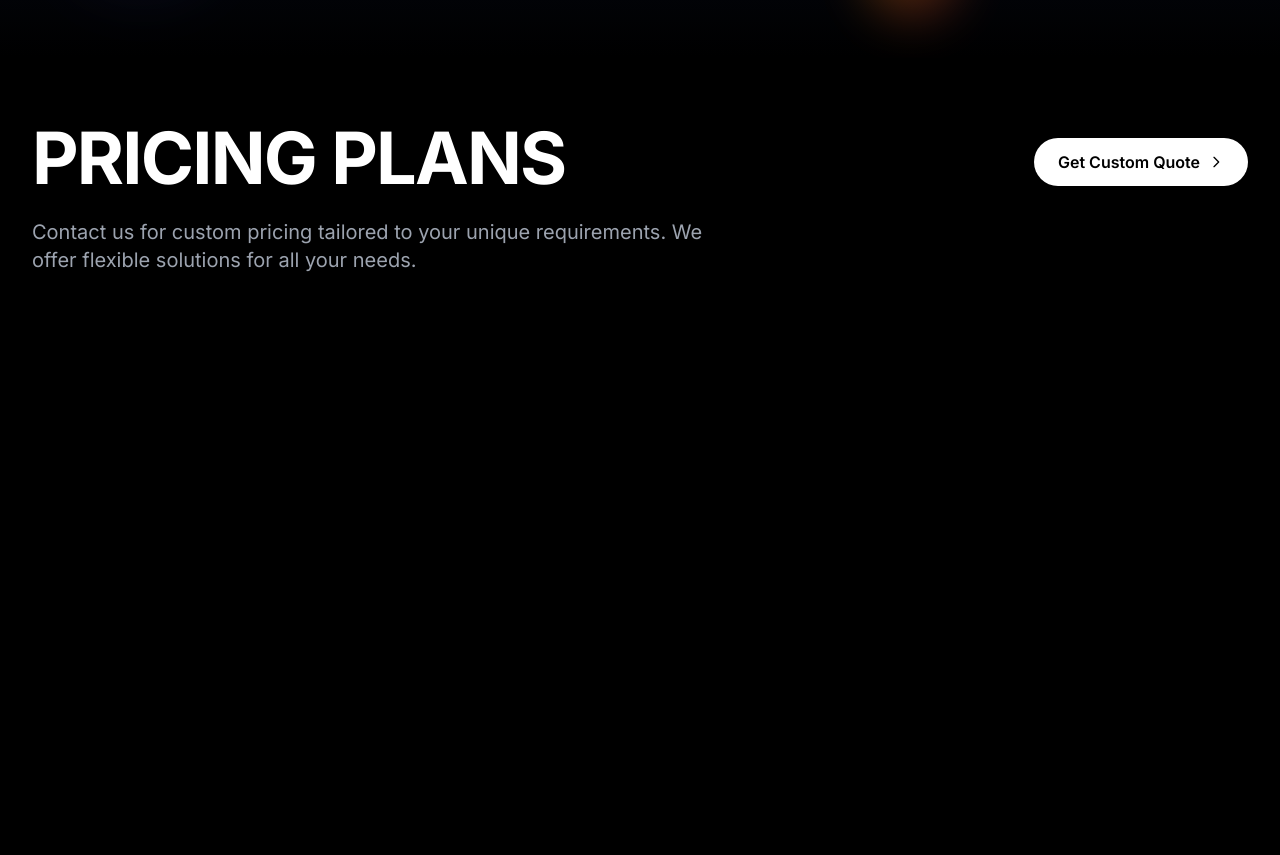
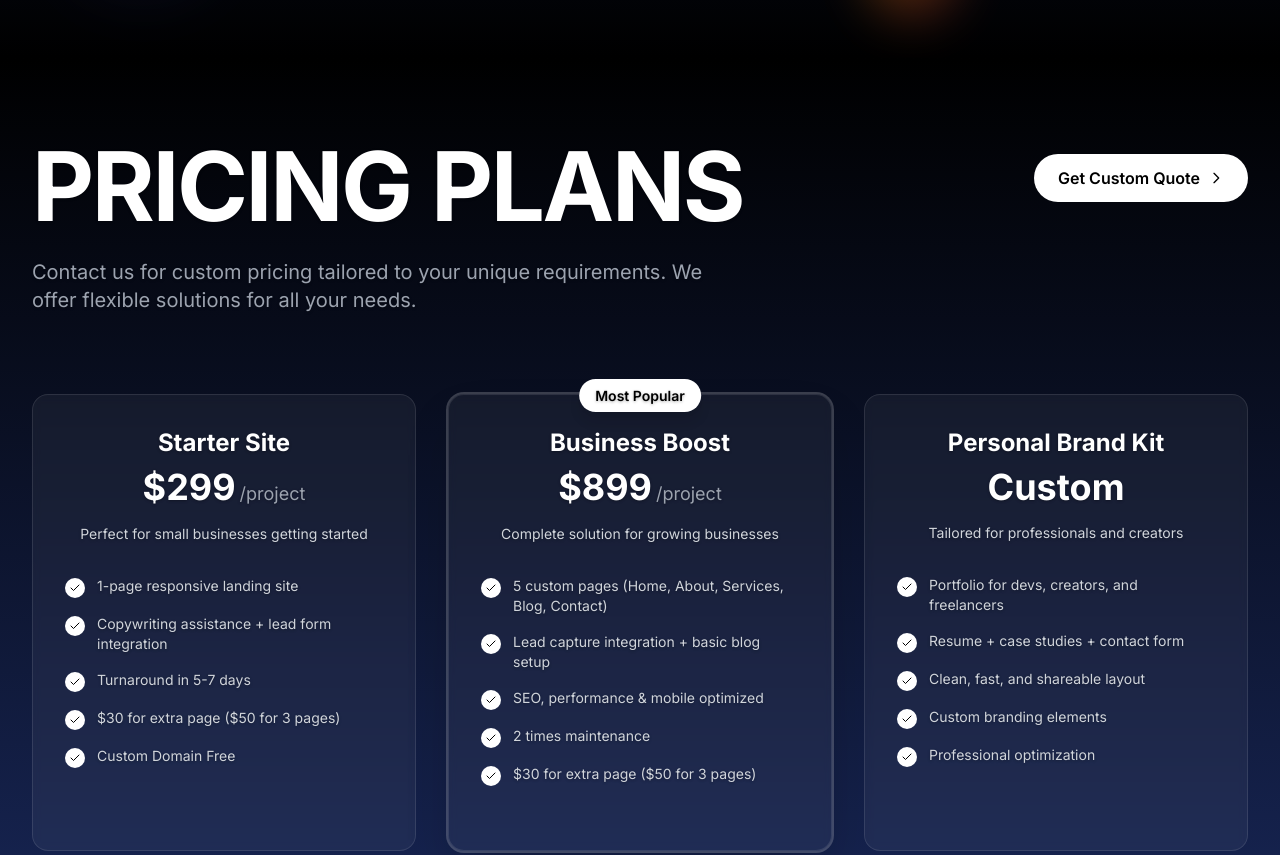
Before and after one commit to a-adityamagar/bluno, a React (Vite) app: page / in a window 1280 px wide. Shown: the part 4420-5275 px from the top of the page. Built offline with nearby package versions, Linux system fonts and the light colour scheme.

Commit message:
pricing section update

```diff
--- a/src/components/Planning.tsx
+++ b/src/components/Planning.tsx
@@ -1,147 +1,222 @@
-import React, { useState } from 'react';
-import { Mail, Check, Clock, Palette } from 'lucide-react';
-
-interface Feature {
-  text: string;
-  icon: React.ReactNode;
-}
-
-interface Button {
-  text: string;
-  icon: React.ReactNode;
-  primary?: boolean;
-  outlined?: boolean;
-}
-
-interface Plan {
-  id: string;
-  type: string;
-  badge?: string;
-  badgeColor?: string;
-  description: string;
-  features: Feature[];
-  buttons: Button[];
-  highlighted?: boolean;
-}
+import React, { useEffect, useRef } from 'react';
+import { Check } from 'lucide-react';
 
 const PricingSection: React.FC = () => {
-  const [selectedPlan, setSelectedPlan] = useState<string>('monthly');
+  const headerRef = useRef<HTMLDivElement>(null);
+  const cardRefs = useRef<(HTMLDivElement | null)[]>([]);
 
-  const plans: Plan[] = [
+  const packages = [
     {
-      id: 'monthly',
-      type: 'Monthly',
-      badge: 'Full Time UI/UX Design',
-      badgeColor: 'bg-white/10',
-      description: 'Best for individuals needing ongoing UI/UX design support.',
+      name: "Starter Site",
+      price: "$299",
+      description: "Perfect for small businesses getting started",
       features: [
-        { text: '20 hours weekly', icon: <Clock className="w-4 h-4 text-white" /> },
-        { text: '5 design requests', icon: <Check className="w-4 h-4 text-white" /> },
-        { text: '3 revisions', icon: <Check className="w-4 h-4 text-white" /> },
-        { text: 'Basic design support', icon: <Palette className="w-4 h-4 text-white" /> }
-      ],
-      buttons: [
-        { text: 'EMAIL ME', icon: <Mail className="w-4 h-4 text-white" />, primary: true },
-      ],
-      highlighted: true
-    },
-    {
-      id: 'freelance',
-      type: 'Freelance',
-      description: 'Best for one-time UI/UX design projects or short-term contracts.',
-      features: [
-        { text: 'Custom pricing', icon: <Check className="w-4 h-4 text-white" /> },
-        { text: '2 revisions', icon: <Check className="w-4 h-4 text-white" /> },
-        { text: 'Design system setup', icon: <Palette className="w-4 h-4 text-white" /> },
-        { text: 'Fast delivery', icon: <Clock className="w-4 h-4 text-white" /> }
-      ],
-      buttons: [
-        { text: 'EMAIL ME', icon: <Mail className="w-4 h-4 text-white" />, primary: true }
+        "1-page responsive landing site",
+        "Copywriting assistance + lead form integration",
+        "Turnaround in 5-7 days",
+        "$30 for extra page ($50 for 3 pages)",
+        "Custom Domain Free"
       ]
     },
     {
-      id: 'consultation',
-      type: 'Consultation',
-      description: 'Jump on a coffee call with me and get insights on your next steps.',
+      name: "Business Boost",
+      price: "$899",
+      description: "Complete solution for growing businesses",
       features: [
-        { text: 'One-time session', icon: <Clock className="w-4 h-4 text-white" /> },
-        { text: 'Share your goal', icon: <Check className="w-4 h-4 text-white" /> },
-        { text: 'Build rapport', icon: <Check className="w-4 h-4 text-white" /> },
-        { text: 'Discuss next steps', icon: <Check className="w-4 h-4 text-white" /> }
+        "5 custom pages (Home, About, Services, Blog, Contact)",
+        "Lead capture integration + basic blog setup",
+        "SEO, performance & mobile optimized",
+        "2 times maintenance",
+        "$30 for extra page ($50 for 3 pages)"
       ],
-      buttons: [
-        { text: 'EMAIL ME', icon: <Mail className="w-4 h-4 text-white" />, primary: true }
+      popular: true
+    },
+    {
+      name: "Personal Brand Kit",
+      price: "Custom",
+      description: "Tailored for professionals and creators",
+      features: [
+        "Portfolio for devs, creators, and freelancers",
+        "Resume + case studies + contact form",
+        "Clean, fast, and shareable layout",
+        "Custom branding elements",
+        "Professional optimization"
       ]
     }
   ];
 
+  // Handle scroll animations
+  useEffect(() => {
+    const handleScroll = () => {
+      // Animate header
+      if (headerRef.current) {
+        const rect = headerRef.current.getBoundingClientRect();
+        const isVisible = rect.top >= 0 && rect.top < window.innerHeight * 0.75;
+        if (isVisible && !headerRef.current.classList.contains('animate')) {
+          headerRef.current.classList.add('animate');
+        }
+      }
+
+      // Animate cards with stagger
+      cardRefs.current.forEach((ref, index) => {
+        if (ref) {
+          const rect = ref.getBoundingClientRect();
+          const isVisible = rect.top >= 0 && rect.top < window.innerHeight * 0.75;
+          if (isVisible && !ref.classList.contains('animate')) {
+            setTimeout(() => {
+              ref.classList.add('animate');
+            }, index * 150);
+          }
+        }
+      });
+    };
+
+    window.addEventListener('scroll', handleScroll);
+    handleScroll();
+    return () => window.removeEventListener('scroll', handleScroll);
+  }, []);
+
+  // Add animation styles
+  useEffect(() => {
+    const styles = `
+      @keyframes slideDown {
+        from {
+          opacity: 0;
+          transform: translateY(-30px);
+        }
+        to {
+          opacity: 1;
+          transform: translateY(0);
+        }
+      }
+
+      @keyframes fadeInScale {
+        from {
+          opacity: 0;
+          transform: translateY(30px) scale(0.95);
+        }
+        to {
+          opacity: 1;
+          transform: translateY(0) scale(1);
+        }
+      }
+
+      .animate {
+        animation: slideDown 0.8s ease-out forwards;
+      }
+
+      .animate-card {
+        animation: fadeInScale 0.6s ease-out forwards;
+      }
+
+      .pricing-header {
+        opacity: 0;
+        transform: translateY(-30px);
+      }
+
+      .pricing-card {
+        opacity: 0;
+        transform: translateY(30px) scale(0.95);
+      }
+
+      .pricing-card.animate {
+        animation: fadeInScale 0.6s ease-out forwards;
+      }
+    `;
+    const styleSheet = document.createElement("style");
+    styleSheet.type = "text/css";
+    styleSheet.appendChild(document.createTextNode(styles));
+    document.head.appendChild(styleSheet);
+    return () => {
+      if (styleSheet.parentNode) {
+        styleSheet.parentNode.removeChild(styleSheet);
+      }
+    };
+  }, []);
+
   return (
-    <section className="min-h-screen bg-black text-white py-16 px-4 sm:px-6 lg:px-8 relative">
+    <section className="min-h-screen bg-gradient-to-b to-blue-950 from-black text-white py-12 sm:py-16 lg:py-20 px-4 sm:px-6 lg:px-8 relative">
       <div className="max-w-7xl mx-auto">
         {/* Header Section */}
-        <div className="flex flex-col lg:flex-row lg:justify-between lg:items-start mb-16 gap-8">
+        <div
+          ref={headerRef}
+          className="pricing-header flex flex-col lg:flex-row lg:justify-between lg:items-start mb-12 sm:mb-16 lg:mb-20 gap-6 sm:gap-8"
+        >
           <div className="flex-1">
-            <h2 className="text-4xl sm:text-5xl lg:text-6xl xl:text-7xl font-bold mb-6 tracking-tight">
+            <h2 className="text-3xl xs:text-4xl sm:text-5xl md:text-6xl lg:text-7xl xl:text-8xl font-bold mb-4 sm:mb-6 tracking-tight leading-tight">
               PRICING PLANS
             </h2>
-            <p className="text-gray-400 text-base sm:text-lg lg:text-xl max-w-2xl leading-relaxed">
+            <p className="text-gray-400 text-sm sm:text-base lg:text-lg xl:text-xl max-w-xl lg:max-w-2xl leading-relaxed">
               Contact us for custom pricing tailored to your unique requirements. We offer flexible solutions for all your needs.
             </p>
           </div>
 
           {/* Contact Us Button */}
           <div className="flex-shrink-0 lg:mt-4">
-            <button className="bg-white text-black px-6 py-3 rounded-full font-semibold hover:bg-gray-100 transition-all duration-300 flex items-center gap-2 group">
+            <button className="bg-white text-black px-4 sm:px-6 py-2.5 sm:py-3 rounded-full font-semibold hover:bg-gray-100 transition-all duration-300 flex items-center gap-2 group text-sm sm:text-base">
               Get Custom Quote
-              <svg className="w-4 h-4" fill="none" stroke="currentColor" viewBox="0 0 24 24">
+              <svg className="w-3 h-3 sm:w-4 sm:h-4 group-hover:translate-x-0.5 transition-transform duration-300" fill="none" stroke="currentColor" viewBox="0 0 24 24">
                 <path strokeLinecap="round" strokeLinejoin="round" strokeWidth={2} d="M9 5l7 7-7 7" />
               </svg>
             </button>
           </div>
         </div>
 
-        {/* Plans Section
-        <div className="grid gap-8 md:grid-cols-2 lg:grid-cols-3">
-          {plans.map((plan) => (
+        {/* Pricing Cards Section */}
+        <div className="grid grid-cols-1 sm:grid-cols-2 lg:grid-cols-3 gap-4 sm:gap-6 lg:gap-8">
+          {packages.map((pkg, index) => (
             <div
-              key={plan.id}
-              className={`relative p-8 rounded-2xl border border-white/10 bg-white/5 backdrop-blur-md shadow-lg transition hover:shadow-xl`}
+              key={index}
+              ref={el => { cardRefs.current[index] = el; }}
+              className={`pricing-card relative bg-white/5 backdrop-blur-sm border border-white/10 rounded-xl sm:rounded-2xl p-4 sm:p-6 lg:p-8 transition-all duration-300 hover:scale-[1.02] sm:hover:scale-105 hover:bg-white/10 group ${
+                pkg.popular
+                  ? 'ring-1 sm:ring-2 ring-white/20 shadow-xl sm:shadow-2xl shadow-white/10'
+                  : 'hover:border-white/20'
+              }`}
             >
-              {plan.badge && (
-                <span className={`absolute top-4 right-4 text-xs px-3 py-1 rounded-full ${plan.badgeColor} text-white border border-white/20`}>
-                  {plan.badge}
-                </span>
+              {/* Popular Badge */}
+              {pkg.popular && (
+                <div className="absolute -top-2 sm:-top-3 left-1/2 transform -translate-x-1/2">
+                  <span className="bg-white text-black px-3 sm:px-4 py-1.5 sm:py-2 rounded-full text-xs sm:text-sm font-semibold shadow-lg">
+                    Most Popular
+                  </span>
+                </div>
               )}
-              <h3 className="text-2xl font-semibold mb-3">{plan.type}</h3>
-              <p className="text-gray-300 mb-5">{plan.description}</p>
 
-              <ul className="space-y-3 mb-6">
-                {plan.features.map((feature, idx) => (
-                  <li key={idx} className="flex items-center gap-3">
-                    <span>{feature.icon}</span>
-                    <span>{feature.text}</span>
-                  </li>
-                ))}
-              </ul>
+              {/* Package Header */}
+              <div className="text-center mb-4 sm:mb-6 lg:mb-8">
+                <h3 className="text-lg sm:text-xl lg:text-2xl font-bold text-white mb-2">
+                  {pkg.name}
+                </h3>
+                <div className="mb-2 sm:mb-3 lg:mb-4">
+                  <span className="text-2xl sm:text-3xl lg:text-4xl font-bold text-white">
+                    {pkg.price}
+                  </span>
+                  {pkg.price !== "Custom" && (
+                    <span className="text-gray-400 text-sm sm:text-base lg:text-lg ml-1">/project</span>
+                  )}
+                </div>
+                <p className="text-gray-300 text-xs sm:text-sm leading-relaxed px-2">
+                  {pkg.description}
+                </p>
+              </div>
 
-              <div className="flex gap-4 flex-wrap">
-                {plan.buttons.map((btn, idx) => (
-                  <button
-                    key={idx}
-                    className={`flex items-center gap-2 px-5 py-2.5 rounded-full text-sm font-medium transition-all duration-300 ${
-                      btn.primary
-                        ? 'bg-white text-black hover:bg-gray-200'
-                        : 'border border-white hover:bg-white hover:text-black'
-                    }`}
-                  >
-                    {btn.icon}
-                    {btn.text}
-                  </button>
+              {/* Features List */}
+              <div className="space-y-2.5 sm:space-y-3 lg:space-y-4 mb-6 sm:mb-8">
+                {pkg.features.map((feature, featureIndex) => (
+                  <div key={featureIndex} className="flex items-start gap-2.5 sm:gap-3">
+                    <div className="flex-shrink-0 w-4 h-4 sm:w-5 sm:h-5 rounded-full bg-white flex items-center justify-center mt-0.5">
+                      <Check className="w-2.5 h-2.5 sm:w-3 sm:h-3 text-black" />
+                    </div>
+                    <span className="text-gray-300 text-xs sm:text-sm leading-relaxed">
+                      {feature}
+                    </span>
+                  </div>
                 ))}
               </div>
             </div>
           ))}
-        </div> */}
+        </div>
       </div>
     </section>
   );
```
Also changed, not shown: src/components/Contactform.tsx (+19 -7 lines).
